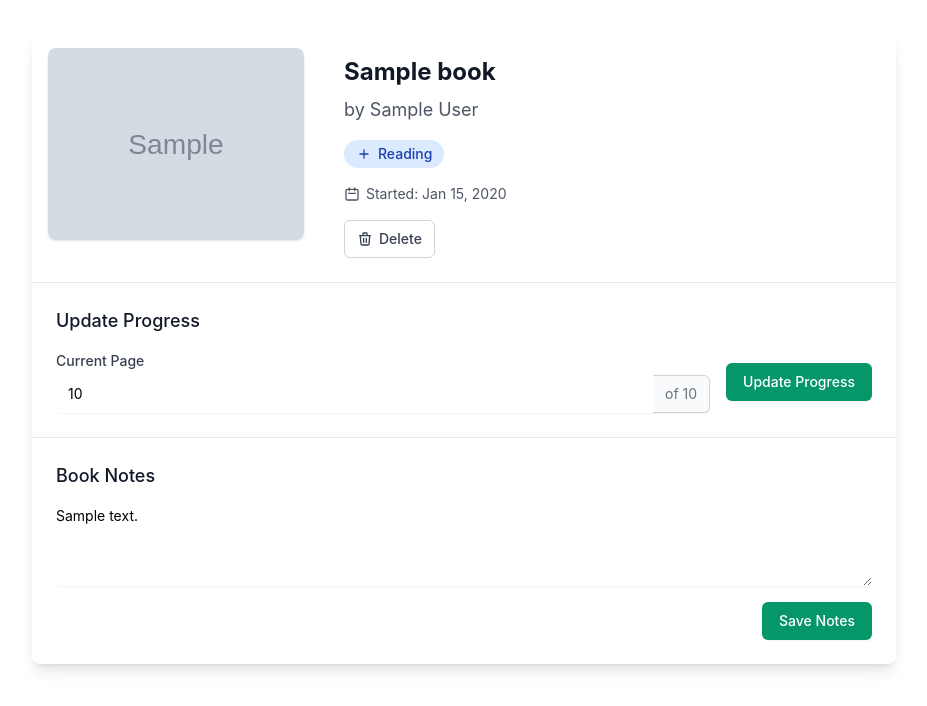
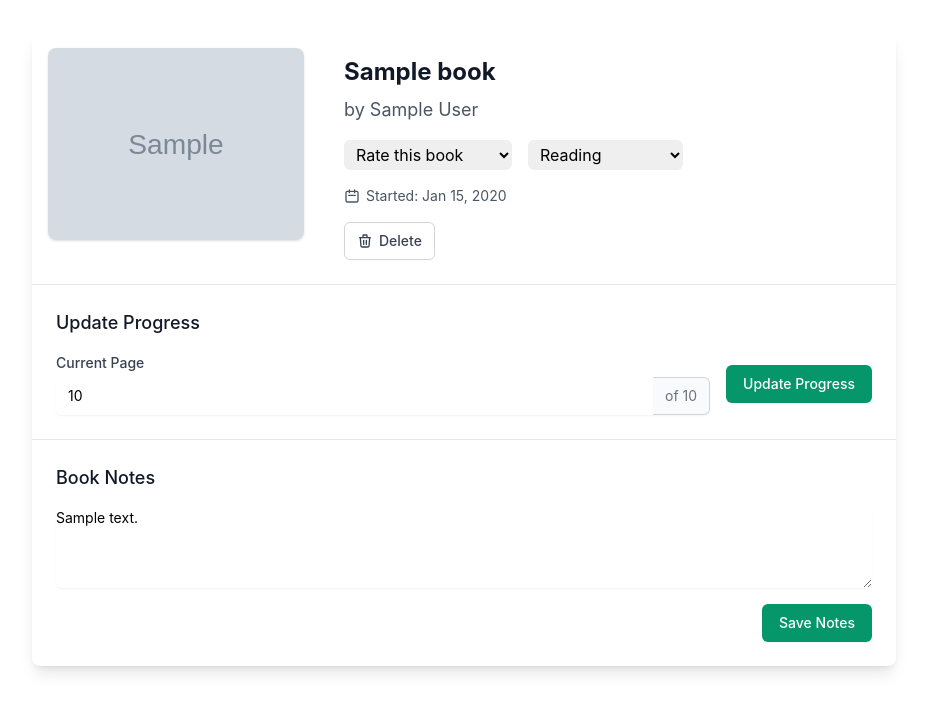
Before and after one commit to DanaG314/shelfspace, a Django app: page /bookshelf/1/ in a window 1280 px wide. Shown: the part 65-771 px from the top of the page, without its empty margins (176-1103 px from the left). Run offline with Django 5.2, Linux system fonts and the light colour scheme; tables that the repository leaves empty hold one stand-in row (values such as "Sample post"); grey boxes marked "Sample" are stand-in pictures; some libraries are stand-ins or nearby versions.

Commit message:
Add rating and status dropdowns to book detail page

```diff
--- a/main_app/templates/books/detail.html
+++ b/main_app/templates/books/detail.html
@@ -20,8 +20,30 @@
                 <h1 class="text-2xl font-bold text-gray-900 mb-2">{{ book.title }}</h1>
                 <p class="text-lg text-gray-600 mb-4">by {{ book.author }}</p>
 
-                <!-- Status Badge -->
-                <div class="inline-flex items-center px-3 py-1 rounded-full text-sm font-medium mb-4
+                <!-- Rating and Status -->
+                <div class="flex items-center space-x-4 mb-4">
+                    <form method="POST" action="{% url 'update-rating' book.id %}" class="inline-flex items-center">
+                        {% csrf_token %}
+                        <select name="rating" class="rounded-md border-gray-300 py-1 pl-2 pr-8 text-base focus:outline-none focus:ring-2 focus:ring-emerald-500 focus:border-emerald-500" onchange="this.form.submit()">
+                            <option value="">Rate this book</option>
+                            {% for value, stars in book.RATING_CHOICES %}
+                                <option value="{{ value }}" {% if book.rating == value %}selected{% endif %}>{{ stars }}</option>
+                            {% endfor %}
+                        </select>
+                    </form>
+
+                    <form method="POST" action="{% url 'update-status' book.id %}" class="inline-flex items-center">
+                        {% csrf_token %}
+                        <select name="status" class="rounded-md border-gray-300 py-1 pl-2 pr-8 text-base focus:outline-none focus:ring-2 focus:ring-emerald-500 focus:border-emerald-500" onchange="this.form.submit()">
+                            {% for value, label in book.STATUS_CHOICES %}
+                                <option value="{{ value }}" {% if book.status == value %}selected{% endif %}>{{ label }}</option>
+                            {% endfor %}
+                        </select>
+                    </form>
+                </div>
+
+                <!-- Status Badge (hidden) -->
+                <div class="hidden inline-flex items-center px-3 py-1 rounded-full text-sm font-medium mb-4
                     {% if book.status == 'reading' %}bg-blue-100 text-blue-800
                     {% elif book.status == 'completed' %}bg-green-100 text-green-800
                     {% else %}bg-gray-100 text-gray-800{% endif %}">
--- a/main_app/urls.py
+++ b/main_app/urls.py
@@ -11,6 +11,8 @@ urlpatterns = [
     path('bookshelf/add/', views.book_add, name='book-add'),
     path('books/<int:book_id>/notes/', views.update_notes, name='update-notes'),
     path('books/<int:book_id>/progress/', views.update_progress, name='update-progress'),
+    path('books/<int:book_id>/status/', views.update_status, name='update-status'),
+    path('books/<int:book_id>/rating/', views.update_rating, name='update-rating'),
     #path('books/<int:book_id>/update/', views.book_update, name='book-update'),
     path('bookshelf/<int:pk>/remove/', views.BookDelete.as_view(), name='book-remove'),
 ]
--- a/main_app/views.py
+++ b/main_app/views.py
@@ -241,6 +241,33 @@ def book_add(request):
 
 
 @login_required
+def update_status(request, book_id):
+    if request.method == 'POST':
+        book = Book.objects.get(id=book_id)
+        new_status = request.POST.get('status')
+        if new_status in dict(Book.STATUS_CHOICES):
+            book.status = new_status
+            if new_status == 'reading' and not book.started_at:
+                book.started_at = timezone.now()
+            book.save()
+            messages.success(request, 'Status updated successfully!')
+    return redirect('bookshelf-detail', book_id=book_id)
+
+
+@login_required
+def update_rating(request, book_id):
+    if request.method == 'POST':
+        book = Book.objects.get(id=book_id)
+        rating = request.POST.get('rating')
+        if rating:
+            book.rating = int(rating)
+        else:
+            book.rating = None
+        book.save()
+        messages.success(request, 'Rating updated successfully!')
+    return redirect('bookshelf-detail', book_id=book_id)
+
+@login_required
 def bookshelf(request):
     books = Book.objects.filter(user=request.user)
 
```
